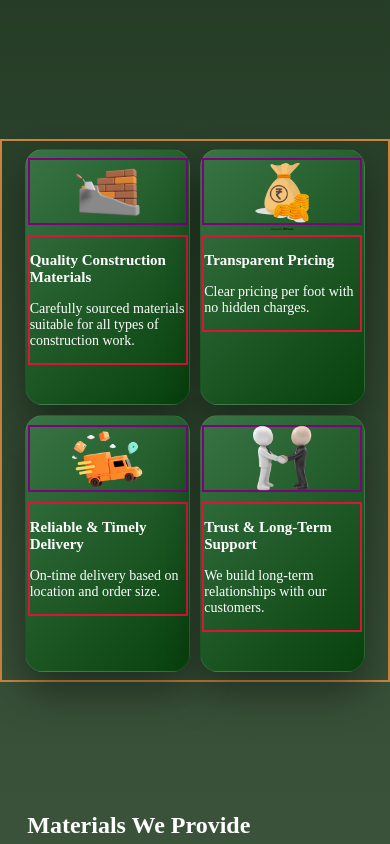
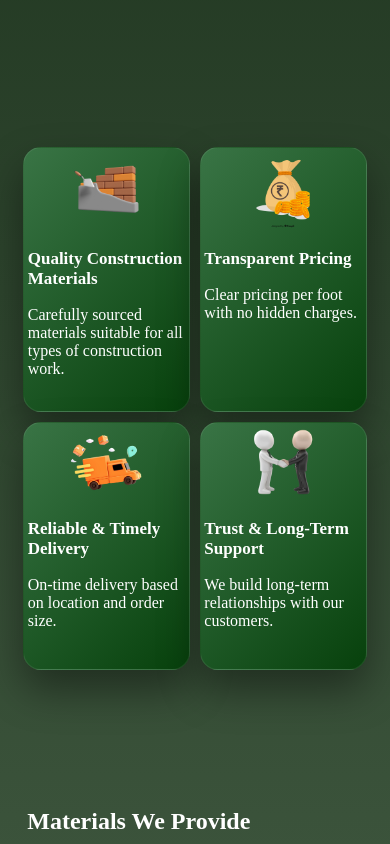
Before and after one commit to divyansh0704/Gravel_Go, a React (Vite) app in the folder client/: page / in a window 390 px wide. Shown: the part 1400-2244 px from the top of the page. Built offline with nearby package versions, Linux system fonts and the light colour scheme; a web font is replaced by a local one.

Commit message:
feature little change

```diff
--- a/client/src/components/layout/feature.css
+++ b/client/src/components/layout/feature.css
@@ -1,6 +1,6 @@
 .feature-grid {
     /* width: 100%; */
-    border: 2px solid peru;
+    /* border: 2px solid peru; */
     height: 66vh;
     padding: 2% 6%;
     /* padding: 1%; */
@@ -45,7 +45,7 @@
     flex-direction: column;
     justify-content: center;
     align-items: center;
-    border: 2px solid purple;
+    /* border: 2px solid purple; */
 }
 
 .card-content {
@@ -57,7 +57,7 @@
     gap: 0px;
     flex-direction: column;
     justify-content: center;
-    border: 2px solid crimson;
+    /* border: 2px solid crimson; */
 }
 .card-content h3{
     font-size: 20px;
@@ -88,9 +88,9 @@
         width: 80px;
     }
     .card-content h3{
-        font-size: 15px;
+        font-size: 17px;
     }
     .card-content p{
-        font-size: 14px;
+        font-size: 16px;
     }
 }
```
